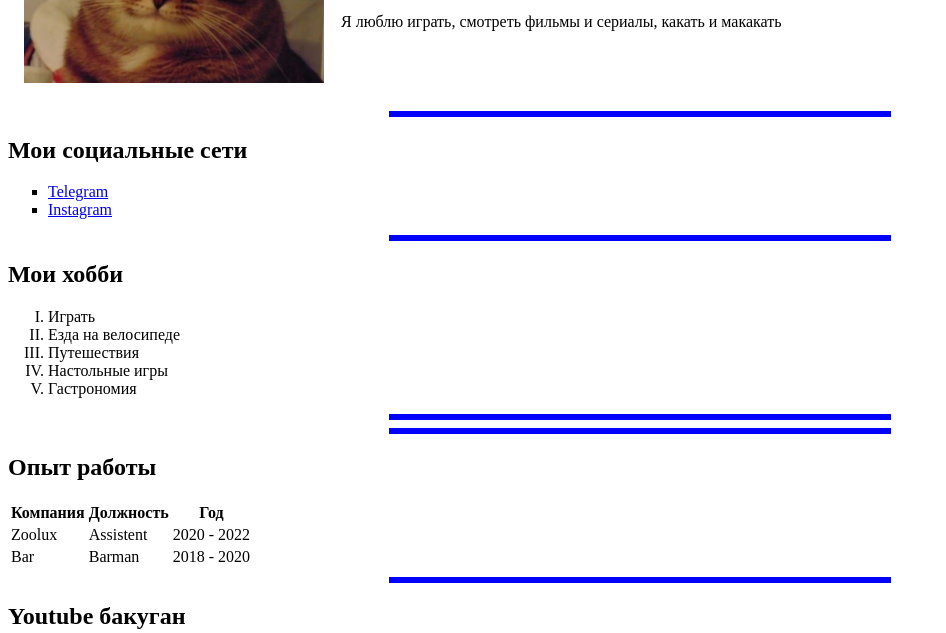
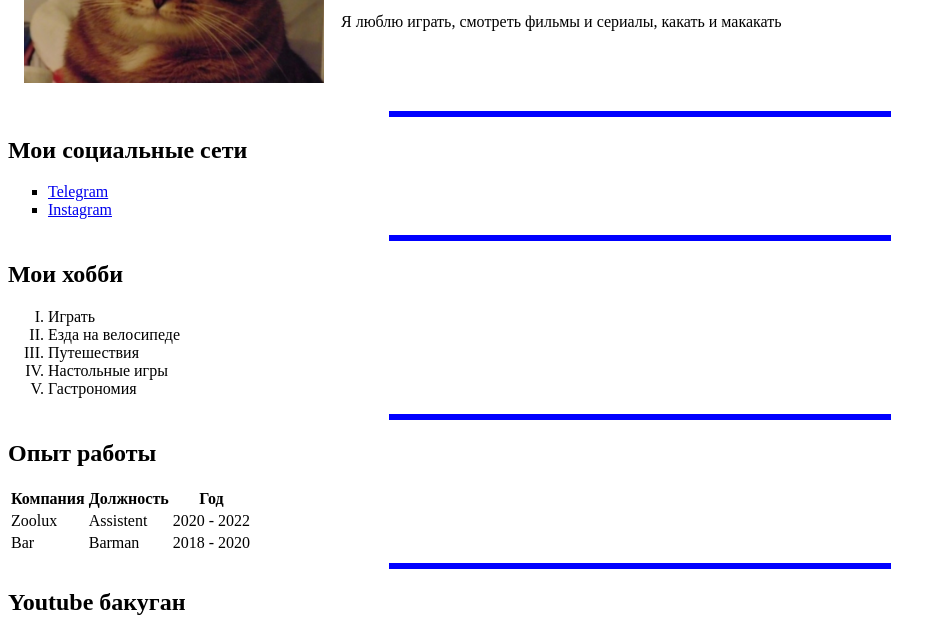
Before and after one commit to DEAEDspore/cv, a plain HTML site: page index.html in a window 1280 px wide. Shown: the part 164-797 px from the top of the page, without its empty margins (0-946 px from the left). Drawn offline with Linux system fonts and the light colour scheme.

Commit message:
Update index.html

```diff
--- a/index.html
+++ b/index.html
@@ -39,7 +39,6 @@
     </ol>
     <hr color="blue" width="500" size="6" />
 
-    <hr color="blue" width="500" size="6" />
     <h2>Опыт работы</h2>
     <table>
       <tr>
```
